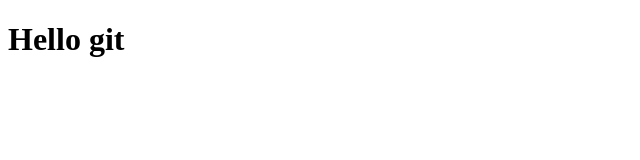
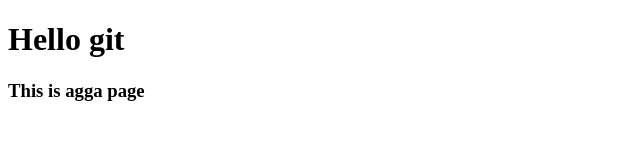
Before and after one commit to SiThu182/testing_git, a plain HTML site: page index.html in a window 1280 px wide. Shown: the whole page, without its empty margins (0-640 px from the left). Drawn offline with Linux system fonts and the light colour scheme.

Commit message:
First commit

```diff
--- a/index.html
+++ b/index.html
@@ -5,6 +5,7 @@
 </head>
 <body>
 	<h1>Hello git</h1>
+	<h3>This is agga page</h3>
 
 </body>
 </html>
```
